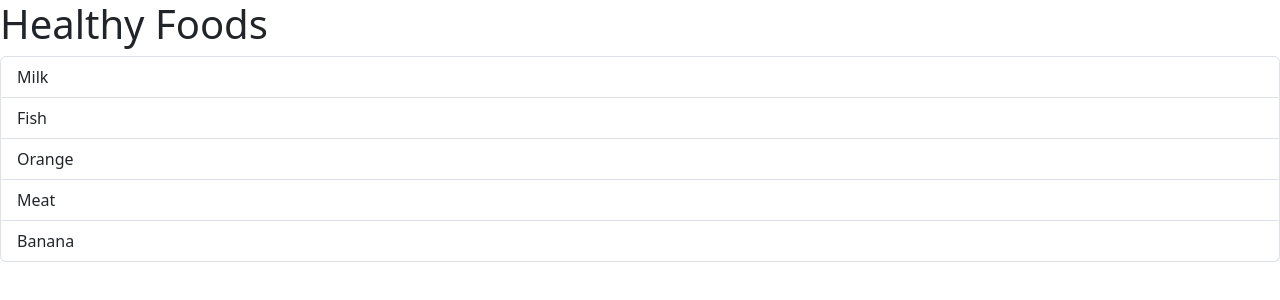
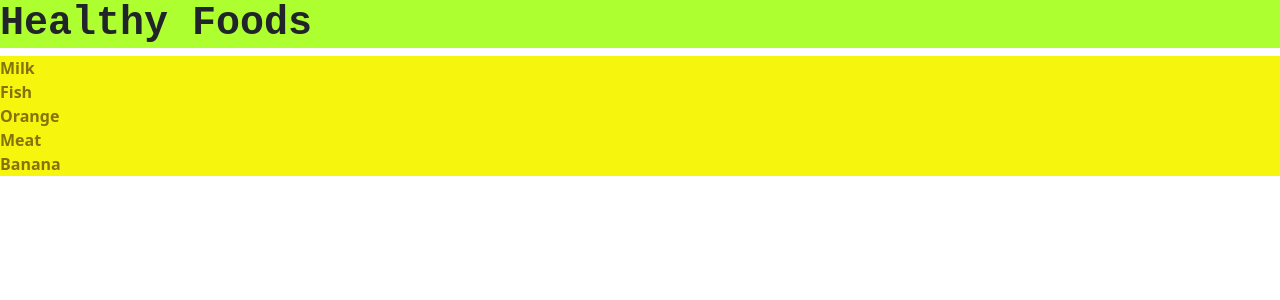
Before and after one commit to SharafAi/first-react-app-CC, a React (Vite) app in the folder 18 fragments/learning-fragments/: page / in a window 1280 px wide. Shown: the top 300 px of the page. Built offline with nearby package versions, Linux system fonts and the light colour scheme.

Commit message:
css modules

```diff
--- a/18 fragments/learning-fragments/src/App.css
+++ b/18 fragments/learning-fragments/src/App.css
@@ -0,0 +1,10 @@
+
+
+
+
+.Item-Heading{
+  font-weight: 900;
+  font-family:'Courier New', Courier, monospace;
+  background-color:greenyellow;
+
+}
--- a/18 fragments/learning-fragments/src/App.jsx
+++ b/18 fragments/learning-fragments/src/App.jsx
@@ -1,14 +1,14 @@
 import FoodItems from "./components/FoodItems";
-import "./App.css";
 import "bootstrap/dist/css/bootstrap.min.css";
 import ErrorMsg from "./components/ErrorMsg";
+import "./App.css";
 
 function App() {
   let foodList = ["Milk", "Fish", "Orange", "Meat", "Banana"];
 
   return (
     <>
-      <h1>Healthy Foods</h1>
+      <h1 className="Item-Heading">Healthy Foods</h1>
       <ErrorMsg items={foodList} />
       <FoodItems items={foodList} />
     </>
--- a/18 fragments/learning-fragments/src/components/Item.jsx
+++ b/18 fragments/learning-fragments/src/components/Item.jsx
@@ -1,5 +1,8 @@
-const Item = ({ foodList } ) => {
-  return <li className="list-group-item">{foodList}</li>;
+import styles from "./Item.module.css";
+
+const Item = ({ foodList }) => {
+  console.log(styles)
+  return <li className={`${styles['Bg-Item']}`}><span className={styles["Item-span"]}>{foodList}</span></li>;
 };
 
 export default Item;
--- /dev/null
+++ b/18 fragments/learning-fragments/src/components/Item.module.css
@@ -0,0 +1,12 @@
+
+.Bg-Item{
+  background-color: rgb(245, 245, 14);
+}
+
+
+
+
+.Item-span{
+  font-weight: 600;
+  color: rgb(132, 114, 10);
+}
```
